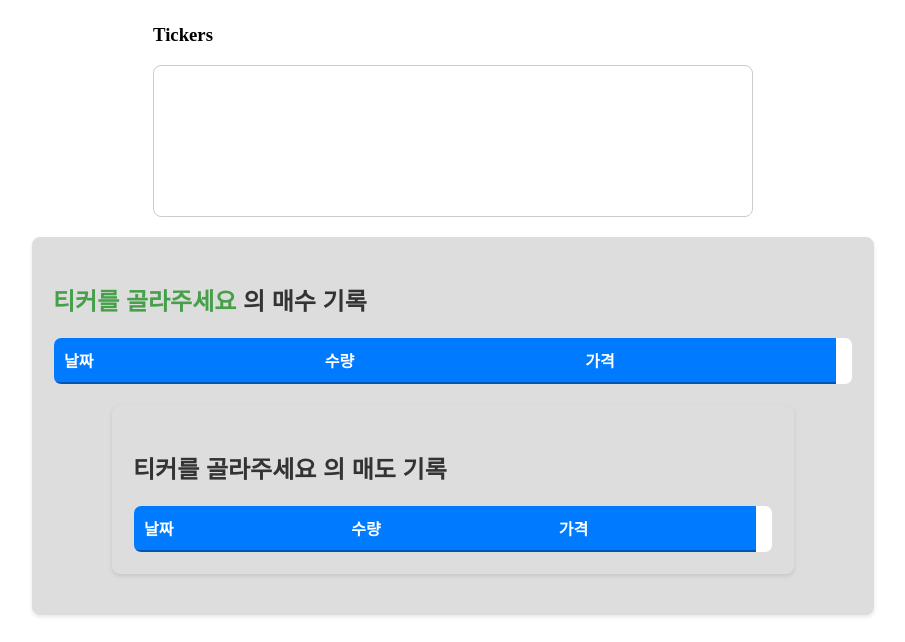
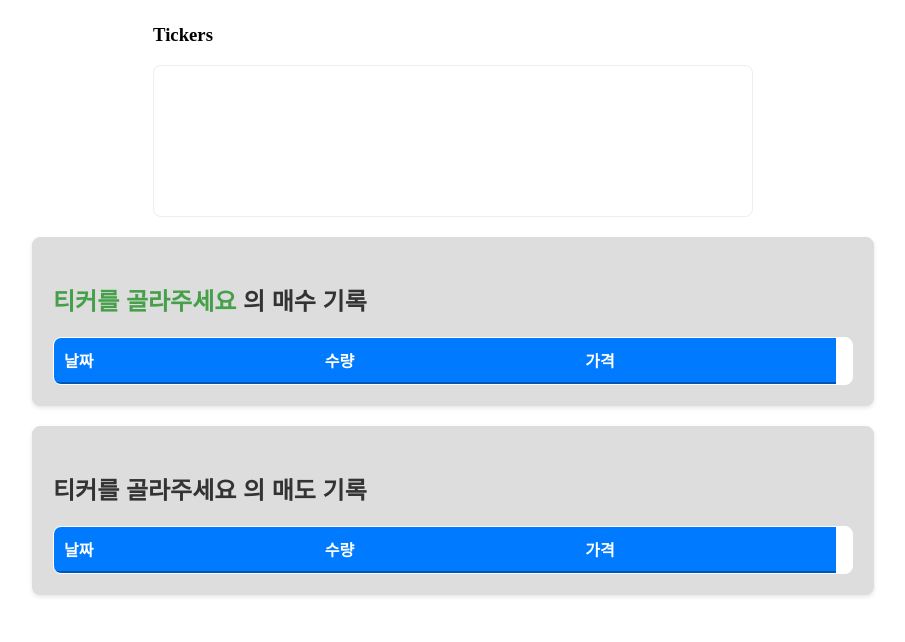
Before and after one commit to artemisfawl12/djangoProj, a Django app: template templates/counter/multi_result.html in a window 1280 px wide. Shown: the part 158-800 px from the top of the page, without its empty margins (187-1092 px from the left). Run offline with Django 4.2, Linux system fonts and the light colour scheme; the template is opened without the code that fills it: most values are stand-ins (such as "Sample title", 1, 10 or a date in 2020); lists and menus that the app fills with data are empty.

Commit message:
에러 추적

```diff
--- a/templates/counter/multi_result.html
+++ b/templates/counter/multi_result.html
@@ -15,7 +15,7 @@
         list-style-type: none;
         margin: 0;
         padding: 0;
-        border: 1px solid #ccc;
+        border: 1px solid #eeeeee;
         border-radius: 8px;
         overflow-y: scroll;
         height: 150px; /* 스크롤 영역 */
@@ -69,7 +69,7 @@
         border-collapse: collapse;
         margin-top: 10px;
         background-color: #fff;
-        border: 1px solid #ddd;
+        border: 1px solid #fff;
         border-radius: 8px;
         overflow: hidden;
     }
@@ -151,6 +151,7 @@
                 <!-- 선택된 Ticker 데이터가 여기에 추가됨 -->
             </tbody>
         </table>
+    </div>
     <div class="content">
         <h3><span id="selectedTicker_2">티커를 골라주세요</span> 의 매도 기록</h3>
         <table id="dataTable_sell" class="dataTable">
@@ -173,6 +174,17 @@
         const total_final = JSON.parse('{{ total_final|safe|escapejs }}');
         const ticker_list = JSON.parse('{{ticker_list|safe|escapejs }}');
         const name_ticker_dict=JSON.parse('{{name_ticker_dict|safe|escapejs }}')
+        if (total_final?.data && Array.isArray(total_final.data)) {
+            const labels = total_final.data.map(item => item["날짜"]);
+            const prices = total_final.data.map(item => item["총 자산"]);
+
+            console.log("Labels:", labels);
+            console.log("Prices:", prices);
+        } else {
+            console.error("total_final.data가 배열이 아니거나 undefined입니다.");
+        }
+
+
 
         // Ticker 목록 생성
         const tickerList = document.getElementById("tickerList");
```
